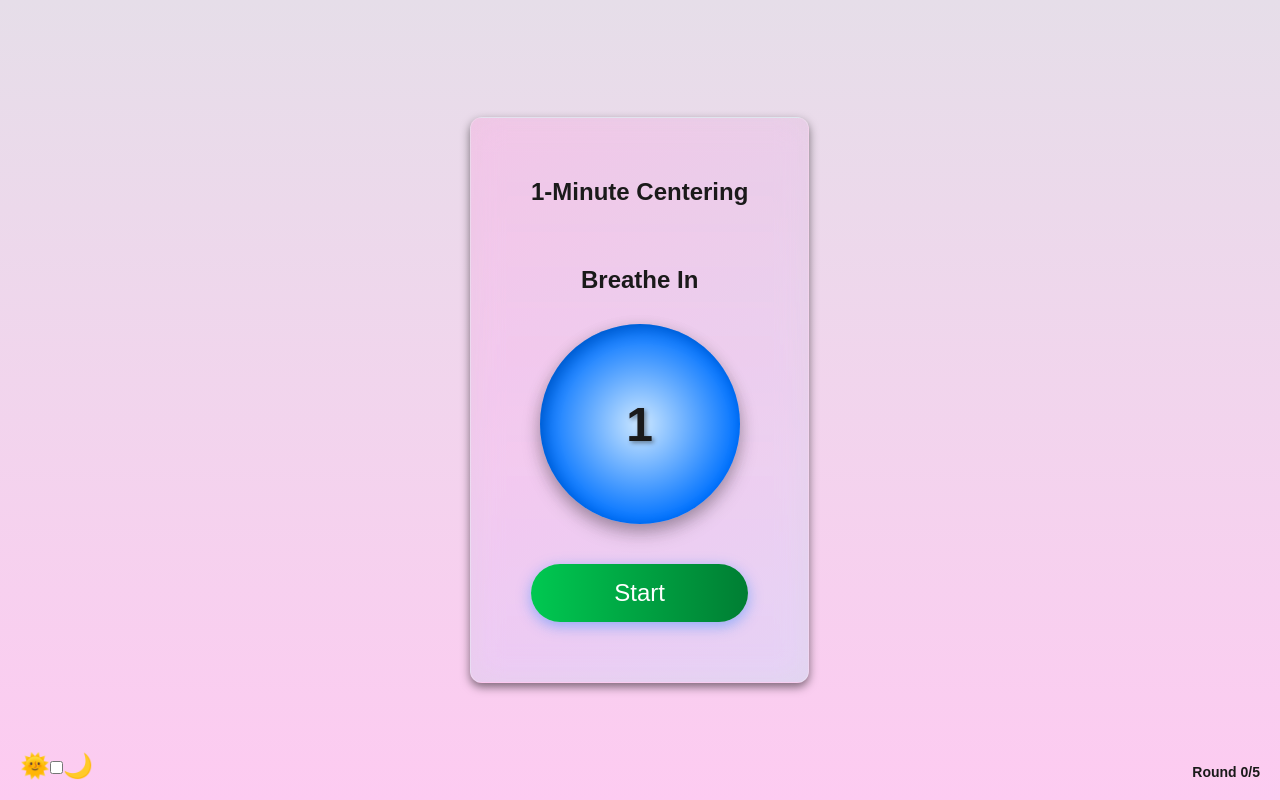
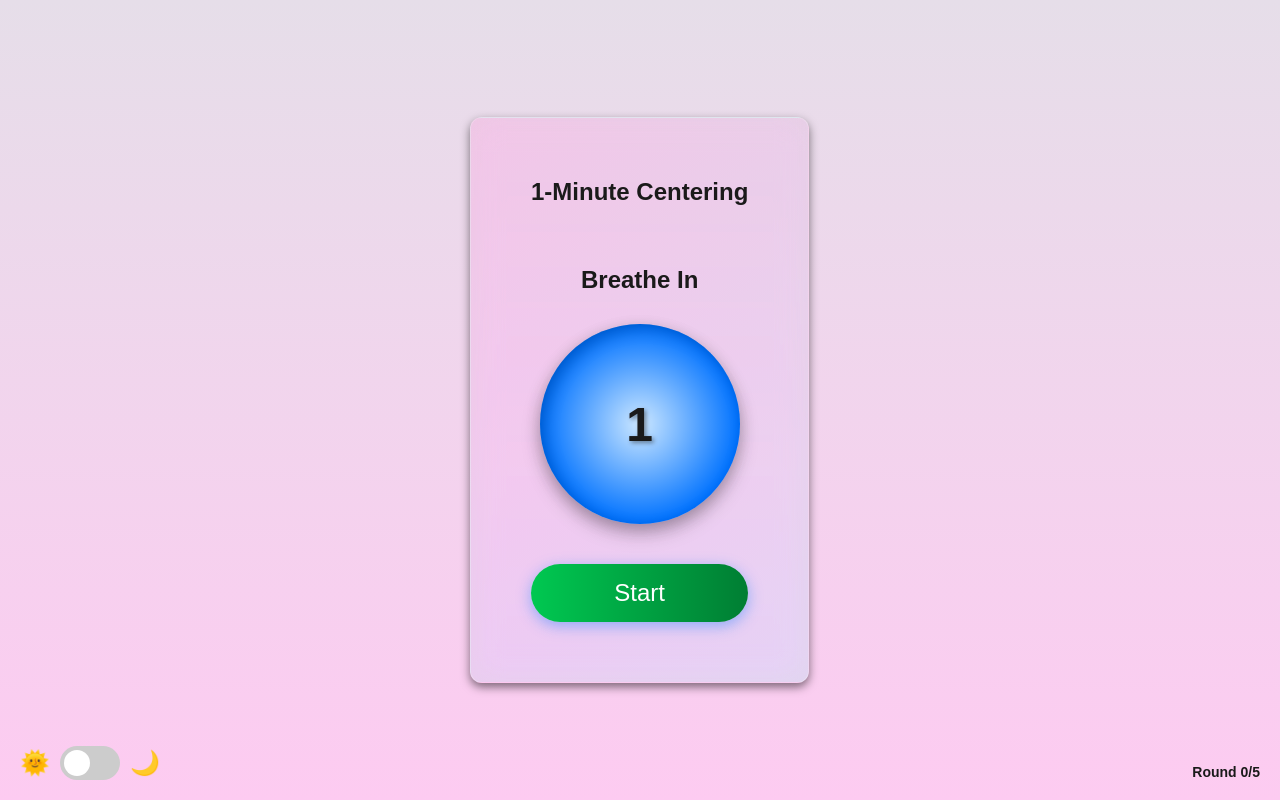
Before and after one commit to warhammering/1-min-centering, a plain HTML site: page index.html in a window 1280 px wide. Drawn offline with nearby package versions, Linux system fonts and the light colour scheme.

Commit message:
toggle fixed

```diff
--- a/script.js
+++ b/script.js
@@ -25,10 +25,29 @@ startStopButton.addEventListener('click', () => {
 	}
 });
 
-// Toggle dark/light theme
+// Toggle dark/light theme with localStorage to remember the user's preference
 toggleTheme.addEventListener('change', () => {
 	document.body.classList.toggle('dark-mode');
+
+	// Save theme preference in localStorage
+	if (document.body.classList.contains('dark-mode')) {
+		localStorage.setItem('theme', 'dark');
+	} else {
+		localStorage.setItem('theme', 'light');
+	}
 });
+
+// On page load, check if user has a stored theme preference
+window.onload = () => {
+	const savedTheme = localStorage.getItem('theme');
+	if (savedTheme === 'dark') {
+		document.body.classList.add('dark-mode');
+		toggleTheme.checked = true; // Ensure the toggle is in the right position
+	} else {
+		document.body.classList.remove('dark-mode');
+		toggleTheme.checked = false; // Ensure the toggle is in the right position
+	}
+};
 
 function startBreathing() {
 	isRunning = true;
--- a/styles.css
+++ b/styles.css
@@ -186,19 +186,62 @@ h1 {
 	box-shadow: 0 4px 10px rgba(255, 95, 109, 0.5);
 }
 
-/* Theme toggle */
+/* Theme toggle switch */
+.switch {
+	position: relative;
+	display: inline-block;
+	width: 60px;
+	height: 34px;
+	margin: 0 10px; /* To adjust the spacing between 🌞 and 🌙 */
+}
+
+.switch input {
+	opacity: 0;
+	width: 0;
+	height: 0;
+}
+
+.slider {
+	position: absolute;
+	cursor: pointer;
+	top: 0;
+	left: 0;
+	right: 0;
+	bottom: 0;
+	background-color: #ccc;
+	transition: 0.4s;
+	border-radius: 34px;
+}
+
+.slider:before {
+	position: absolute;
+	content: '';
+	height: 26px;
+	width: 26px;
+	left: 4px;
+	bottom: 4px;
+	background-color: white;
+	transition: 0.4s;
+	border-radius: 50%;
+}
+
+input:checked + .slider {
+	background-color: #2196f3; /* Color when dark mode is enabled */
+}
+
+input:checked + .slider:before {
+	transform: translateX(26px); /* Move the toggle to the right */
+}
+
+/* Emoji styling */
 .theme-toggle {
-	position: fixed;
-	bottom: 20px;
-	left: 20px;
+	position: fixed; /* Fixed position */
+	bottom: 20px; /* 20px from the bottom of the screen */
+	left: 20px; /* 20px from the left side of the screen */
 	display: flex;
 	align-items: center;
 	font-size: 24px;
-	color: #1a1a1a;
-}
-
-.dark-mode .theme-toggle {
-	color: #e5e5e5;
+	z-index: 1000; /* Ensures the toggle is above other content */
 }
 
 /* Round Counter */
```
